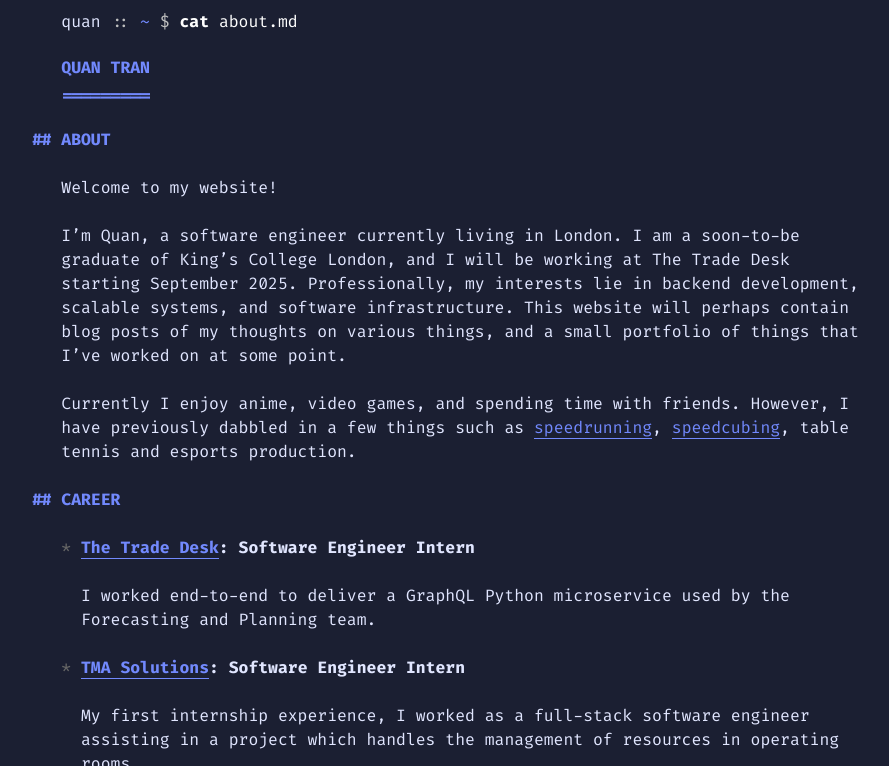
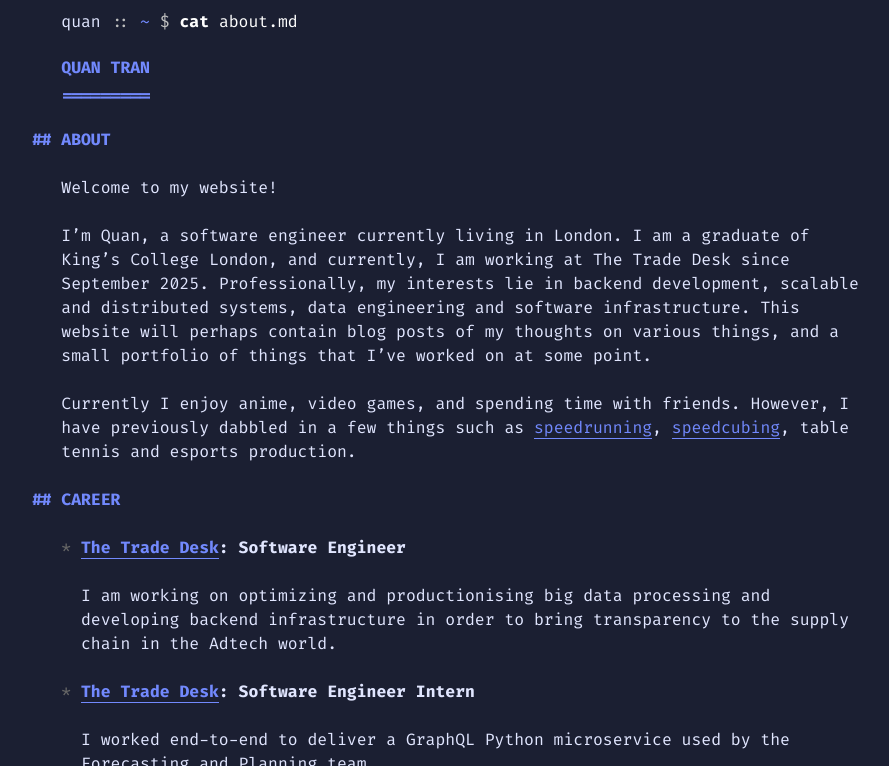
Before and after one commit to quantran03/quantran03.github.io, a Jekyll site: the page built from index.md, in a window 1280 px wide and 900 px high, cut to the strip 134-900 px from the top of the window. Shown: the whole strip, without its empty margins (175-1064 px from the left). Built offline with Jekyll 4.4.1, drawn with Linux system fonts in a browser that asks for light colours.

Commit message:
fix: update index.md

```diff
--- a/index.md
+++ b/index.md
@@ -10,11 +10,15 @@ cmd: cat about.md
 
 Welcome to my website!
 
-I'm Quan, a software engineer currently living in London. I am a soon-to-be graduate of King's College London, and I will be working at The Trade Desk starting September 2025. Professionally, my interests lie in backend development, scalable systems, and software infrastructure. This website will perhaps contain blog posts of my thoughts on various things, and a small portfolio of things that I've worked on at some point.
+I'm Quan, a software engineer currently living in London. I am a graduate of King's College London, and currently, I am working at The Trade Desk since September 2025. Professionally, my interests lie in backend development, scalable and distributed systems, data engineering and software infrastructure. This website will perhaps contain blog posts of my thoughts on various things, and a small portfolio of things that I've worked on at some point.
 
 Currently I enjoy anime, video games, and spending time with friends. However, I have previously dabbled in a few things such as [speedrunning](https://www.speedrun.com/users/LOLEnigMatic), [speedcubing](https://www.worldcubeassociation.org/persons/2014QUAN05), table tennis and esports production.
 
 ## Career
++ **[The Trade Desk](https://www.thetradedesk.com/): Software Engineer**
+
+  I am working on optimizing and productionising big data processing and developing backend infrastructure in order to bring transparency to the supply chain in the Adtech world.
+
 + **[The Trade Desk](https://www.thetradedesk.com/): Software Engineer Intern**
 
   I worked end-to-end to deliver a GraphQL Python microservice used by the Forecasting and Planning team.
```
